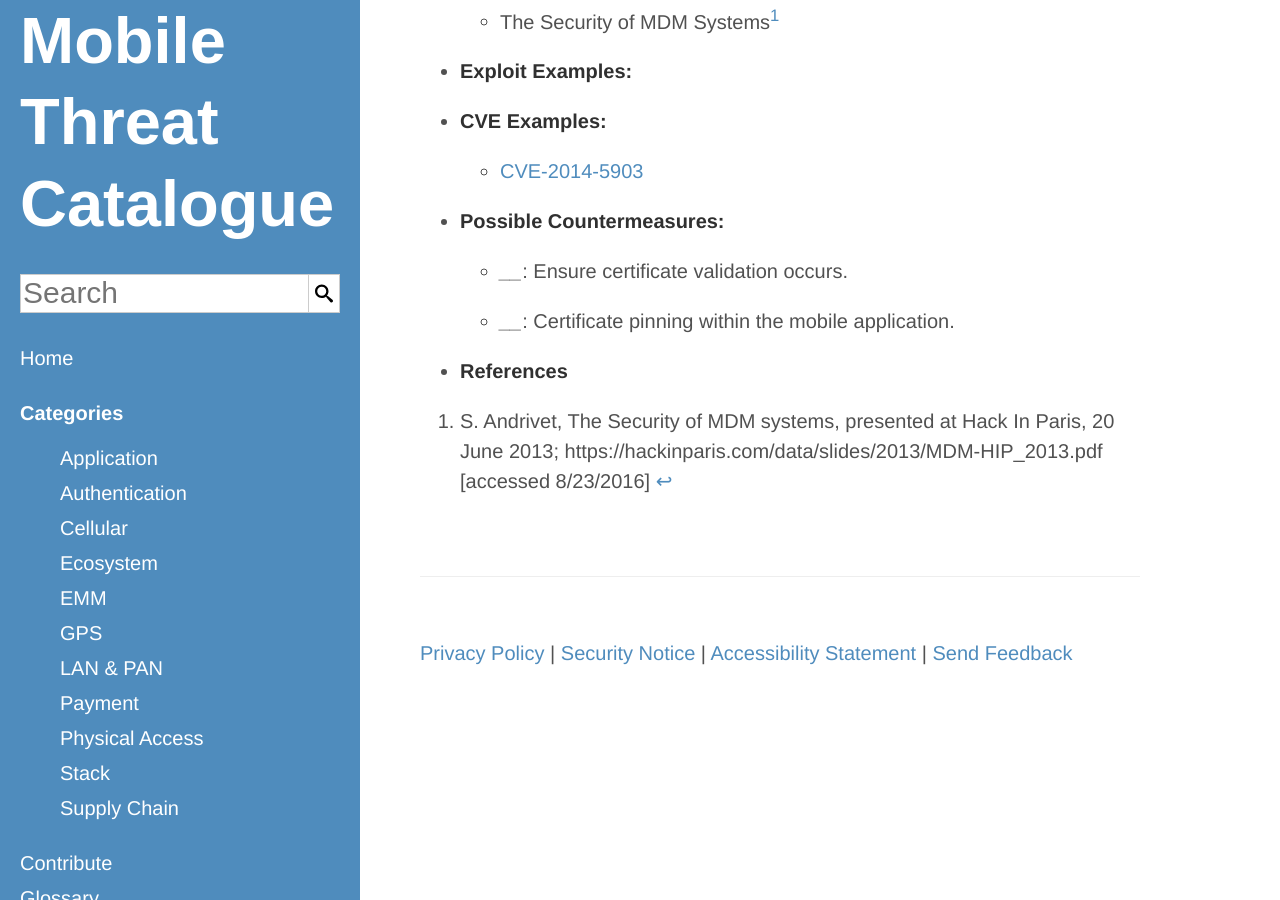
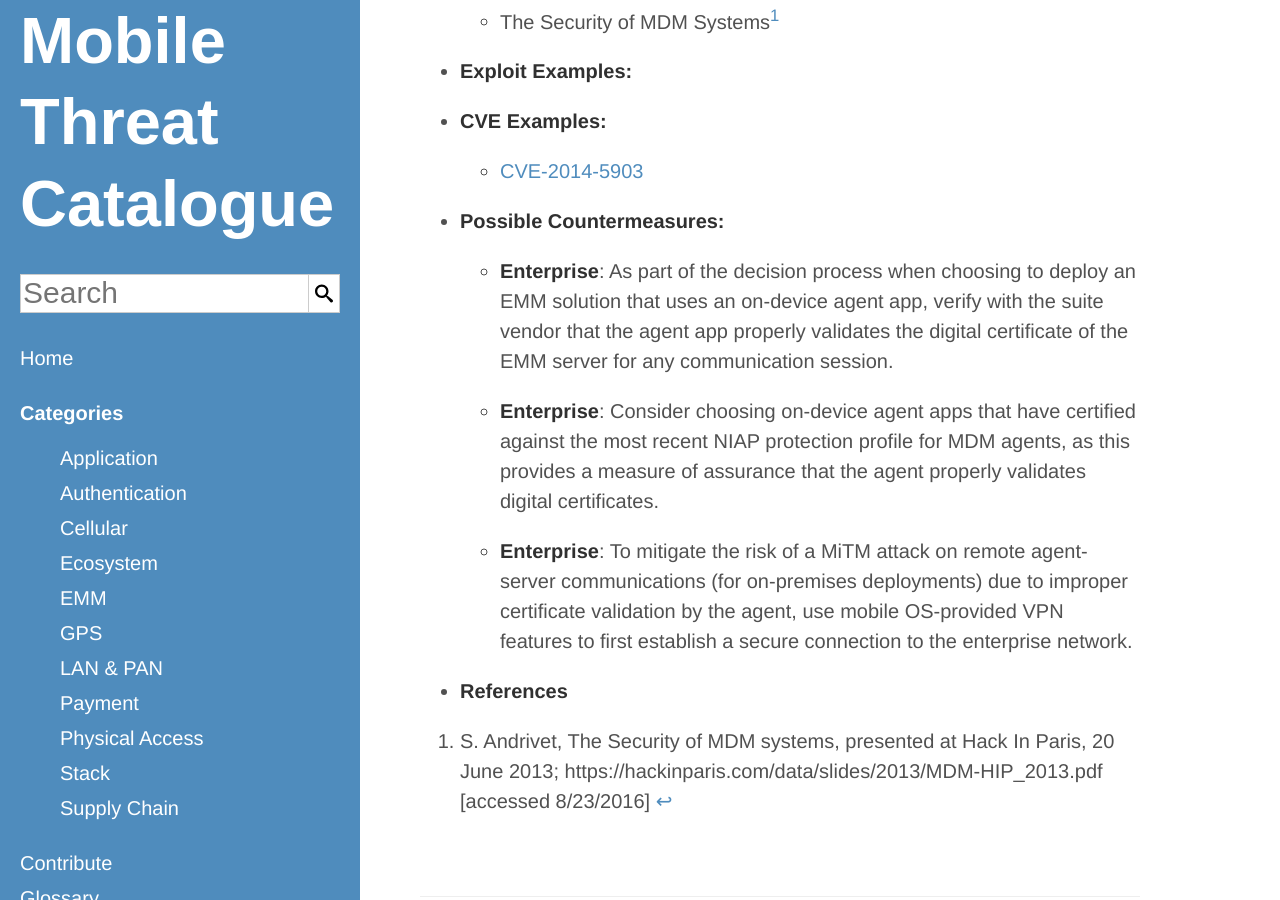
Before and after one commit to usnistgov/mobile-threat-catalogue, a Jekyll site: the page built from _emm-threats/EMM-0.md, in a window 1280 px wide and 900 px high, scrolled down 444 px. Built offline with Jekyll 4.4.1, drawn with Linux system fonts in a browser that asks for light colours.

Commit message:
#13: update countermeasures and actors

```diff
--- a/_emm-threats/EMM-0.md
+++ b/_emm-threats/EMM-0.md
@@ -7,8 +7,10 @@
     ExploitExample:
     CVEExample: CVE-2014-5903
     PossibleCountermeasures:
-        "Ensure certificate validation occurs.":
-            -
-        "Certificate pinning within the mobile application.":
-            -
+        "As part of the decision process when choosing to deploy an EMM solution that uses an on-device agent app, verify with the suite vendor that the agent app properly validates the digital certificate of the EMM server for any communication session.":
+            - Enterprise
+        "Consider choosing on-device agent apps that have certified against the most recent NIAP protection profile for MDM agents, as this provides a measure of assurance that the agent properly validates digital certificates.":
+            - Enterprise
+        "To mitigate the risk of a MiTM attack on remote agent-server communications (for on-premises deployments) due to improper certificate validation by the agent, use mobile OS-provided VPN features to first establish a secure connection to the enterprise network.":
+            - Enterprise
 ---
```
